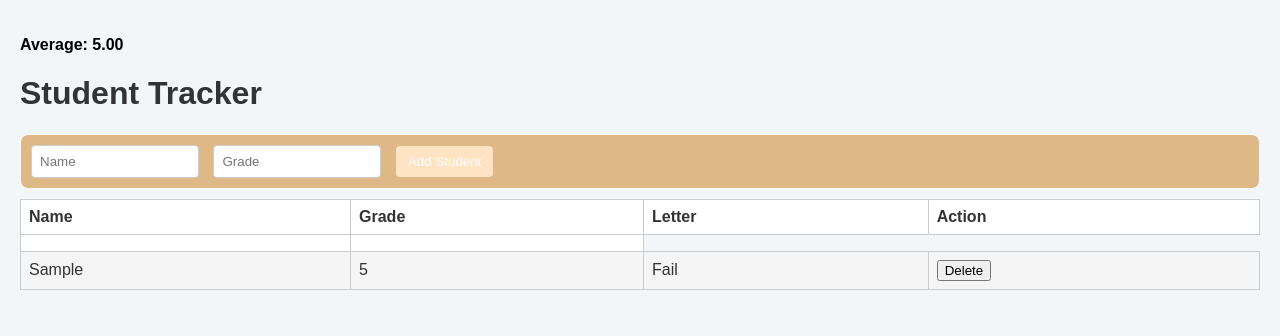
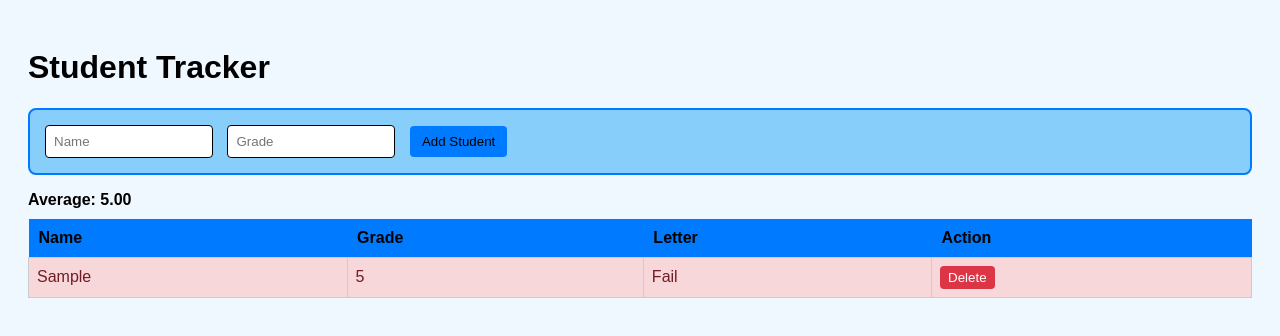
Before and after one commit to azikiwefavour/fourth-assignment, a plain HTML site: page index.html in a window 1280 px wide. Both pictures are taken after typing "Sample", "5" into the empty fields and a click on the button "Add Student". Drawn offline with Linux system fonts and the light colour scheme.

Commit message:
added styling to the website

```diff
--- a/index.html
+++ b/index.html
@@ -1,77 +1,50 @@
 <!DOCTYPE html>
 <html lang="en">
   <head>
-    <meta charset="UTF-8">
-    <meta name="viewport" content="width=device-width, initial-scale=1.0">
+    <meta charset="UTF-8" />
+    <meta name="viewport" content="width=device-width, initial-scale=1.0" />
     <title>Student Tracker</title>
-</head>
     <style>
+      /* Body background */
       body {
+        background-color: #f0f8ff; /* soft blue */
         font-family: Arial, sans-serif;
-  background-color: #f2f6f8; /* Soft light blue-gray for the whole page */
-  margin: 0;
         padding: 20px;
-}
-
-h1 {
-  color: #333333; /* Dark gray for title */
-}
-
-/* Table styling */
-table {
-  width: 100%;
-  border-collapse: collapse;
-}
-
-td, th {
-  border: 1px solid #cccccc;
-  padding: 8px;
-  text-align: left;
-  background-color: #ffffff; /* White for normal cells */
-  color: #333333;
-}
-
-tr:nth-child(even) td {
-  background-color: #f5f5f5; /* Light gray for even rows */
-}
-
-/* Fail row highlight */
-.fail-row td {
-  background-color: #f8d7da; /* soft red/pink */
-  color: #721c24;
       }
 
       /* Form styling */
       form {
-  border: 1px solid #cccccc;
+        border: 2px solid #007bff; /* blue border */
         padding: 15px;
         margin-bottom: 15px;
-  background-color: #6fa3ef; /* soft blue for form */
-  color: white;
+        background-color: lightskyblue; /* bright blue background */
         border-radius: 8px;
       }
 
-/* Inputs */
-input[type="text"], input[type="number"] {
+      /* Input fields inside form */
+      form input[type="text"],
+      form input[type="number"] {
+        background-color: white; /* input background */
+        color: black; /* text color */
+        border: 1px solid #000; /* border color */
         padding: 8px;
+        border-radius: 4px;
+        width: 150px;
         margin-right: 10px;
-  border-radius: 4px;
-  border: 1px solid #cccccc;
-  width: 150px;
       }
 
-/* Add button */
-button#button {
-  padding: 8px 12px;
-  background-color: #ffb74d; /* warm orange */
-  color: white;
+      /* Add Student button inside form */
+      form button#button {
+        background-color: #007bff; /* blue button */
+        color: black; /* white text */
         border: none;
         border-radius: 4px;
+        padding: 8px 12px;
         cursor: pointer;
       }
 
-button#button:hover {
-  background-color: #ffa726; /* slightly darker orange on hover */
+      form button#button:hover {
+        background-color: #0056b3; /* darker blue on hover */
       }
 
       /* Delete button */
@@ -88,23 +61,75 @@ button.delete-btn:hover {
         background-color: #c82333; /* darker red */
       }
 
+      /* Table styling */
+      table {
+        width: 100%;
+        border-collapse: collapse;
+      }
+
+      th {
+        background-color: #007bff; /* blue header */
+        color: black;
+        padding: 10px;
+        text-align: left;
+      }
+
+      td {
+        padding: 8px;
+        border: 1px solid #ccc;
+        background-color: white;
+        color: black;
+      }
+
+      tr:nth-child(even) td {
+        background-color: #f5f5f5; /* light gray for even rows */
+      }
+
+      /* Grade color coding */
+      .grade-a td {
+        background-color: #d4edda; /* light green */
+        color: #155724; /* dark green text */
+      }
+
+      .grade-b td {
+        background-color: #fff3cd; /* light yellow */
+        color: #856404; /* dark yellow text */
+      }
+
+      .grade-c td {
+        background-color: #ffe5b4; /* light orange */
+        color: #663c00; /* dark orange text */
+      }
+
+      .fail-row td {
+        background-color: #f8d7da !important; /* soft red */
+        color: #721c24 !important; /* dark red text */
+      }
+
       /* Average display */
       #average {
         font-weight: bold;
         margin-bottom: 10px;
       }
     </style>
+  </head>
 
   <body>
-  <p id="average">Average: N/A</p>
+    <script src="./index.js" defer></script>
+    <!-- Link to your JS -->
     <h1>Student Tracker</h1>
-      <form style="border: 1px solid; padding: 10px; margin-bottom: 10px;background-color: burlywood;color: white;">
+    <!-- Form for adding students -->
+    <form>
       <input type="text" id="nameInput" placeholder="Name" />
       <input type="number" id="gradeInput" placeholder="Grade" />
-        <button style="background-color: bisque;" type="button" id="button"> Add Student</button>
+      <button type="button" id="button">Add Student</button>
     </form>
 
-<table class="table">
+    <!-- Average grade display -->
+    <p id="average">Average: N/A</p>
+
+    <!-- Student table -->
+    <table>
       <thead>
         <tr>
           <th>Name</th>
@@ -114,14 +139,8 @@ button.delete-btn:hover {
         </tr>
       </thead>
       <tbody id="tableBody">
-        <tr>
-            <td></td>
-            <td></td>
-        </tr>
+        <!-- Rows will be added here dynamically -->
       </tbody>
     </table>
-
-    </div>
-     <script src="./index.js" defer></script>
   </body>
 </html>
--- a/index.js
+++ b/index.js
@@ -45,6 +45,17 @@ addButton.addEventListener('click', () => {
 
   const newRow = document.createElement("tr");
 
+  // Highlight rows based on grade
+  if (letterGrade === "Fail") {
+    newRow.classList.add("fail-row");  // red
+  } else if (letterGrade === "A") {
+    newRow.classList.add("grade-a");   // green
+  } else if (letterGrade === "B") {
+    newRow.classList.add("grade-b");   // yellow
+  } else if (letterGrade === "C") {
+    newRow.classList.add("grade-c");   // orange
+  }
+
   const nameCell = document.createElement("td");
   nameCell.textContent = nameValue;
 
@@ -57,6 +68,8 @@ addButton.addEventListener('click', () => {
   const actionCell = document.createElement("td");
   const deleteBtn = document.createElement("button");
   deleteBtn.textContent = "Delete";
+  deleteBtn.classList.add("delete-btn"); // red Delete button
+
   deleteBtn.addEventListener("click", () => {
     const index = grades.indexOf(gradeNumber);
     if (index > -1) grades.splice(index, 1);
```
Lines whose indentation alone changed are shown as unchanged.
